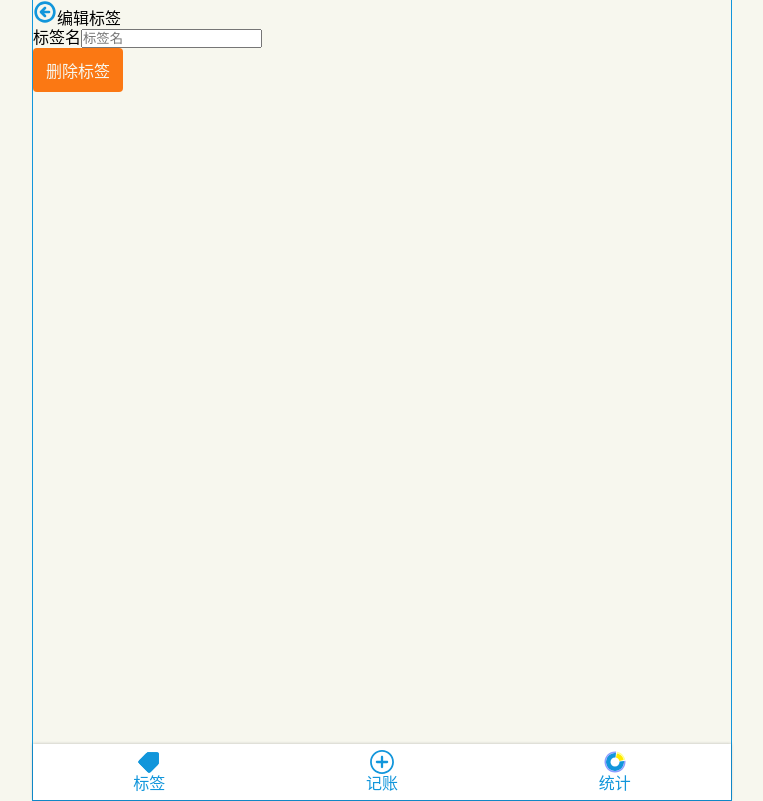
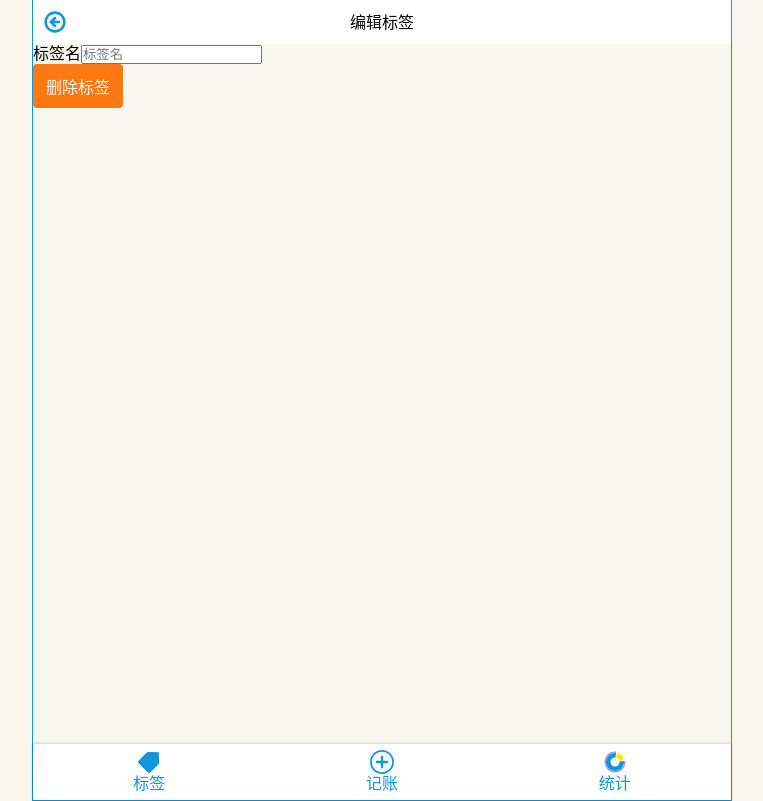
Before and after one commit to herzorf/where-is-my-money, a React app: page /#/tags/1 in a window 1280 px wide. Shown: the whole page, without its empty margins (258-1021 px from the left). Built offline with nearby package versions, Linux system fonts and the light colour scheme.

Commit message:
完成了tag的顶部和封装了Input组件

```diff
--- /dev/null
+++ b/src/components/Input.tsx
@@ -0,0 +1,39 @@
+import React from "react";
+import styled from "styled-components";
+
+const Label = styled.label`
+        display: flex;
+        align-items: center;
+        >span{
+          white-space: nowrap;
+          margin-right: 12px;
+        }
+        >input{
+            display: block;
+            width: 100%;height: 3em;
+            background: none;
+            padding: 8px;
+            border: none;
+            color: #17706e;
+            font-size: 16px;
+            background:#f7f7ee;
+            border-radius: 4px;
+       }
+`;
+
+type Props = {
+    label: string;
+} & React.InputHTMLAttributes<HTMLInputElement>
+const Input: React.FC<Props> = (props) => {
+    const {label, children, ...rest} = props
+    return (
+        <Label>
+            <span>{props.label}</span>
+            <input {...rest} />
+        </Label>
+    )
+};
+export {Input}
+
+
+// defaultValue={note} ref={refInput} onBlur={onblur}
--- a/src/views/Add-components/NotesSection.tsx
+++ b/src/views/Add-components/NotesSection.tsx
@@ -1,30 +1,12 @@
 import styled from "styled-components";
-import React, {useRef} from "react";
+import React, {ChangeEventHandler, useRef} from "react";
+import {Input} from "../../components/Input";
 const Wrapper = styled.section`
     background: #17706e;
     color: #f7f7ee;
-    display: flex;
     padding: 10px 18px;
     display: block;
-    >label{
-        display: flex;
-        align-items: center;
-    >span{
-      white-space: nowrap;
-      margin-right: 12px;
-    }
-    >input{
-        display: block;
-        width: 100%;height: 3em;
-        background: none;
-        padding: 8px;
-        border: none;
-        color: #17706e;
-        font-size: 16px;
-        background:#f7f7ee;
-        border-radius: 4px;
-    }
-    }
+
 `;
 type Props = {
     note: string,
@@ -33,17 +15,16 @@ type Props = {
 const NotesSection: React.FC <Props> = (props) => {
     const note = props.note;
     const refInput = useRef<HTMLInputElement>(null);
-    const onblur = () =>{
-        if(refInput.current !== null){
-            props.onChange(refInput.current.value)
-        }
+    const onChange :ChangeEventHandler<HTMLInputElement> = (e) =>{
+            props.onChange(e.target.value)
     };
     return (
         <Wrapper>
-            <label>
-                <span>备注</span>
-                <input type="text" placeholder="点击此处添加备注"  defaultValue={note}  ref={refInput}  onBlur={onblur}/>
-            </label>
+            <Input label="备注" type="text" placeholder="点击此处添加备注" value={note} onChange={onChange} />
+            {/*<label>*/}
+            {/*    <span>备注</span>*/}
+            {/*    <input   defaultValue={note}  ref={refInput}  onBlur={onblur}/>*/}
+            {/*</label>*/}
         </Wrapper>
     )
 }
--- a/src/views/Add.tsx
+++ b/src/views/Add.tsx
@@ -21,6 +21,7 @@ function Add() {
     };
     return (
         <div>
+            {selected.note}
             <Layout>
                 <TagsSection selected={selected.tagIds} onChange={(tagIds)=> onChange({tagIds})}/>
                 <NotesSection note={selected.note} onChange={(note)=> onChange({note})}/>
--- a/src/views/tag.tsx
+++ b/src/views/tag.tsx
@@ -15,6 +15,18 @@ const DeleteTag = styled.button`
   color: #f7f7ee;
   border-radius: 4px;
 `
+const Topbar = styled.header`
+  display: flex;
+  justify-content: space-between;
+  line-height: 24px;
+  align-items: center;
+  padding: 10px;
+  background-color: white;
+  font-size: 16px;
+      >.icon{
+      fill:#1296db;
+      }
+`
 
 type Params = {
     id: string
@@ -25,10 +37,11 @@ const Tag = () => {
     const tag = findTag(parseInt(id));
     return (
         <Layout>
-            <header>
+            <Topbar>
                 <Icon name="left" />
                 <span>编辑标签</span>
-            </header>
+                <Icon name="占位" />
+            </Topbar>
             <div>
                 <label>
                     <span>标签名</span>
```
